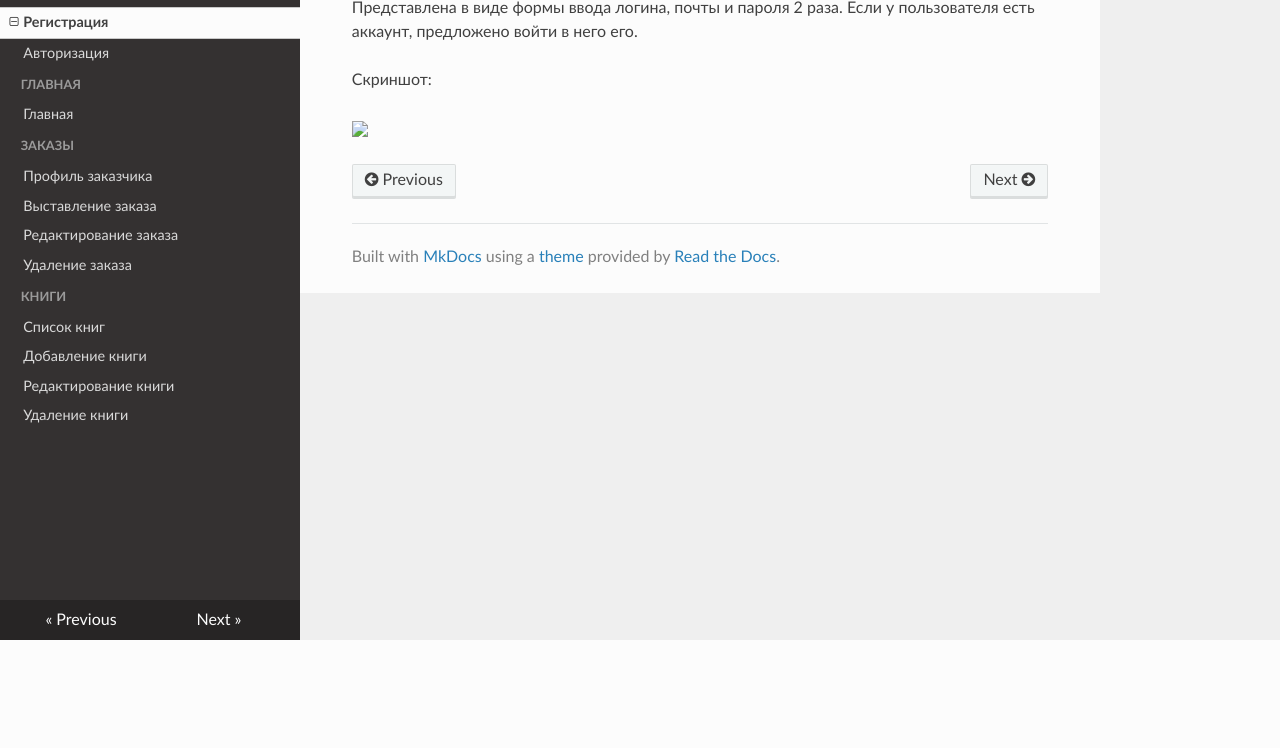
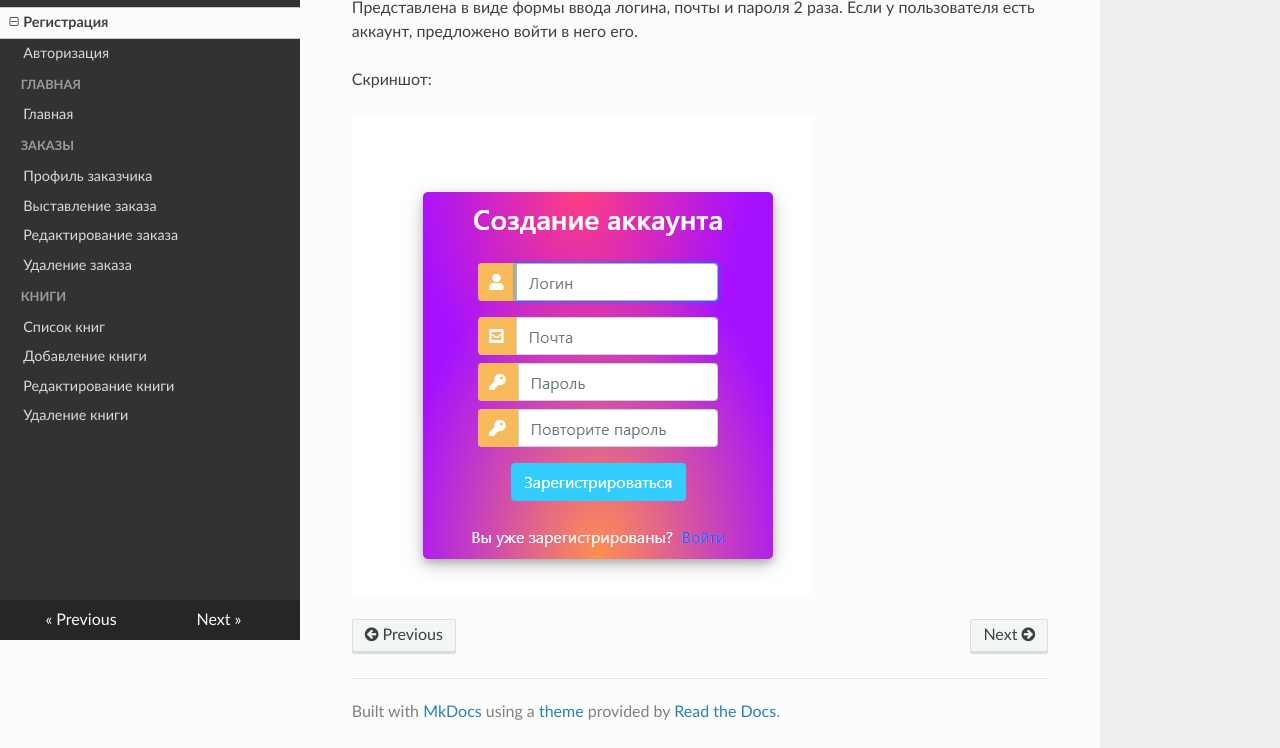
Before and after one commit to MATBEu/matbeu.github.io, a plain HTML site: page ITMO_FSPO_PP_web_development_2020-2021/urls/reg/index.html in a window 1280 px wide. Shown: the part 160-908 px from the top of the page. Before the commit the page ends 800 px from the top, so only its background shows below. Drawn offline with nearby package versions, Linux system fonts and the light colour scheme.

Commit message:
gfdfgsgf

```diff
--- a/ITMO_FSPO_PP_web_development_2020-2021/urls/reg/index.html
+++ b/ITMO_FSPO_PP_web_development_2020-2021/urls/reg/index.html
@@ -127,7 +127,7 @@
 <p>Представлена в виде формы ввода логина, почты и пароля 2 раза.
 Если у пользователя есть аккаунт, предложено войти в него его.</p>
 <p>Скриншот:</p>
-<p><img src="../urls/images/Screenshot_100.png"></p>
+<p><img src="../images/Screenshot_100.png"></p>
 
             </div>
           </div>
```
